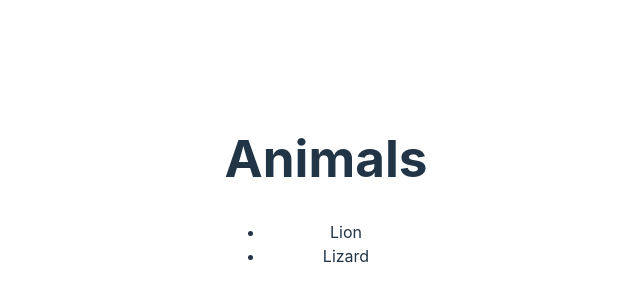
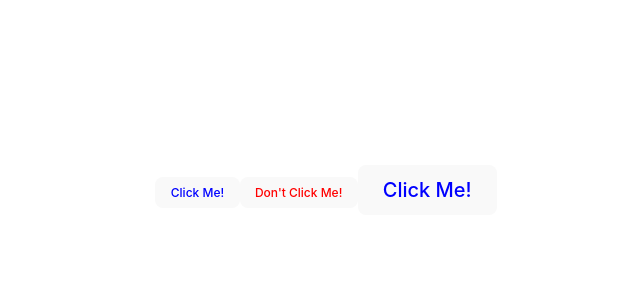
Before and after one commit to LydosSky/odin-react, a React (Vite) app: page / in a window 1280 px wide. Shown: the part 210-510 px from the top of the page, without its empty margins (314-954 px from the left). Built offline with nearby package versions, Linux system fonts and the light colour scheme.

Commit message:
chore: children prop

```diff
--- a/src/App.jsx
+++ b/src/App.jsx
@@ -1,12 +1,24 @@
 import "./App.css";
 import { List } from "./Props"
+
+function Button({ text, color, fontSize }) {
+  const buttonStyle = {
+    color: color,
+    fontSize: fontSize + "px"
+  }
+  return (
+    <button style={buttonStyle}>{text}</button>
+  )
+}
+
 
 function App() {
   const animals = ["Lion", "Cow", "Snake", "Lizard"]
   return (
     <div>
-      <h1>Animals</h1>
-      <List animals={animals} />
+      <Button text="Click Me!" color="blue" fontSize={12} />
+      <Button text="Don't Click Me!" color="red" fontSize={12} />
+      <Button text="Click Me!" color="blue" fontSize={20} />
     </div>
   )
 }
```
